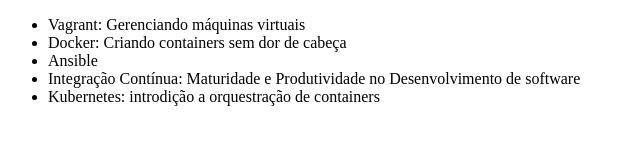
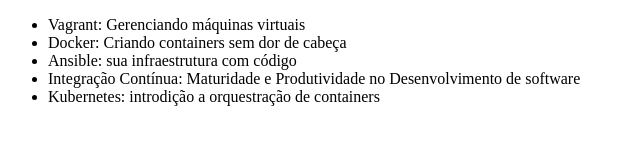
Before and after one commit to VictorCBB/alura-git, a plain HTML site: page index.html in a window 1280 px wide. Shown: the whole page, without its empty margins (0-640 px from the left). Drawn offline with Linux system fonts and the light colour scheme.

Commit message:
Alterando nome do curso de ansible

```diff
--- a/index.html
+++ b/index.html
@@ -8,7 +8,7 @@
     <ul>
         <li>Vagrant: Gerenciando máquinas virtuais</li>
         <li>Docker: Criando containers sem dor de cabeça</li>
-        <li>Ansible</li>
+        <li>Ansible: sua infraestrutura com código</li>
         <li>Integração Contínua: Maturidade e Produtividade no Desenvolvimento de software</li>
         <li>Kubernetes: introdição a orquestração de containers</li>
     </ul>
```
